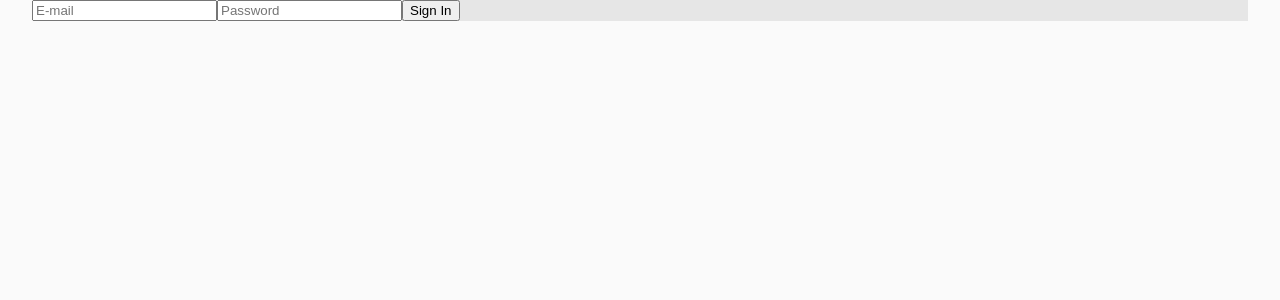
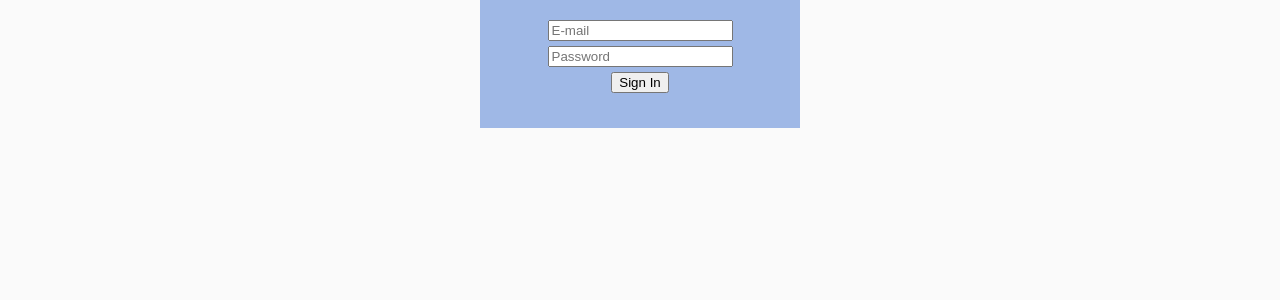
Before and after one commit to MrLambert13/react_01-06-19, a React app: page / in a window 1280 px wide. Shown: the top 300 px of the page. Built offline with nearby package versions, Linux system fonts and the light colour scheme.

Commit message:
Auth test

```diff
--- a/src/components/Auth/Auth.sass
+++ b/src/components/Auth/Auth.sass
@@ -1,5 +1,18 @@
 .Auth
-  width-max: 250px
-  max-height: 100px
+  min-width: 13rem
+  max-width: 20rem
+  min-height: 8rem
+  max-height: 10rem
+
   margin: auto
-  background: #e6e6e6
+  background: #9fb8e6
+  text-align: center
+  padding-top: 15px
+
+  & input
+    display: block
+    margin: 0 auto
+    margin-top: 5px
+
+  & button
+    margin-top: 5px
--- a/src/components/Profile/Profile.jsx
+++ b/src/components/Profile/Profile.jsx
@@ -8,6 +8,20 @@ import {ProfileBio} from 'components/ProfileBio';
 import {profile} from 'src/profile';
 
 export class Profile extends Component {
+
+    constructor(props) {
+        super(props);
+
+        fetch(`http://localhost:8888/api/users`, {
+            headers: {
+                'Content-Type': 'application/json',
+                'authorization': `Bearer ${props.token}`,
+            },
+        })
+            .then(response => response.json())
+            .then(data => console.log(data));
+    }
+
     render() {
         return (
             <div className="profile">
--- a/src/index.jsx
+++ b/src/index.jsx
@@ -15,6 +15,8 @@ class App extends Component {
     handleSuccess = (token) => {
         this.setState({token});
     };
+
+
     render() {
         const {token} = this.state;
         return (
@@ -23,7 +25,7 @@ class App extends Component {
                 {token && <Fragment>
                     <header>
                         <div className="container">
-                            <Profile/>
+                            <Profile token={this.state.token}/>
                         </div>
                     </header>
                     <main>
```
Also changed, not shown: src/components/Auth/Auth.jsx (+5 -4 lines), 3 other files (tests, documents, lock files or other folders).
